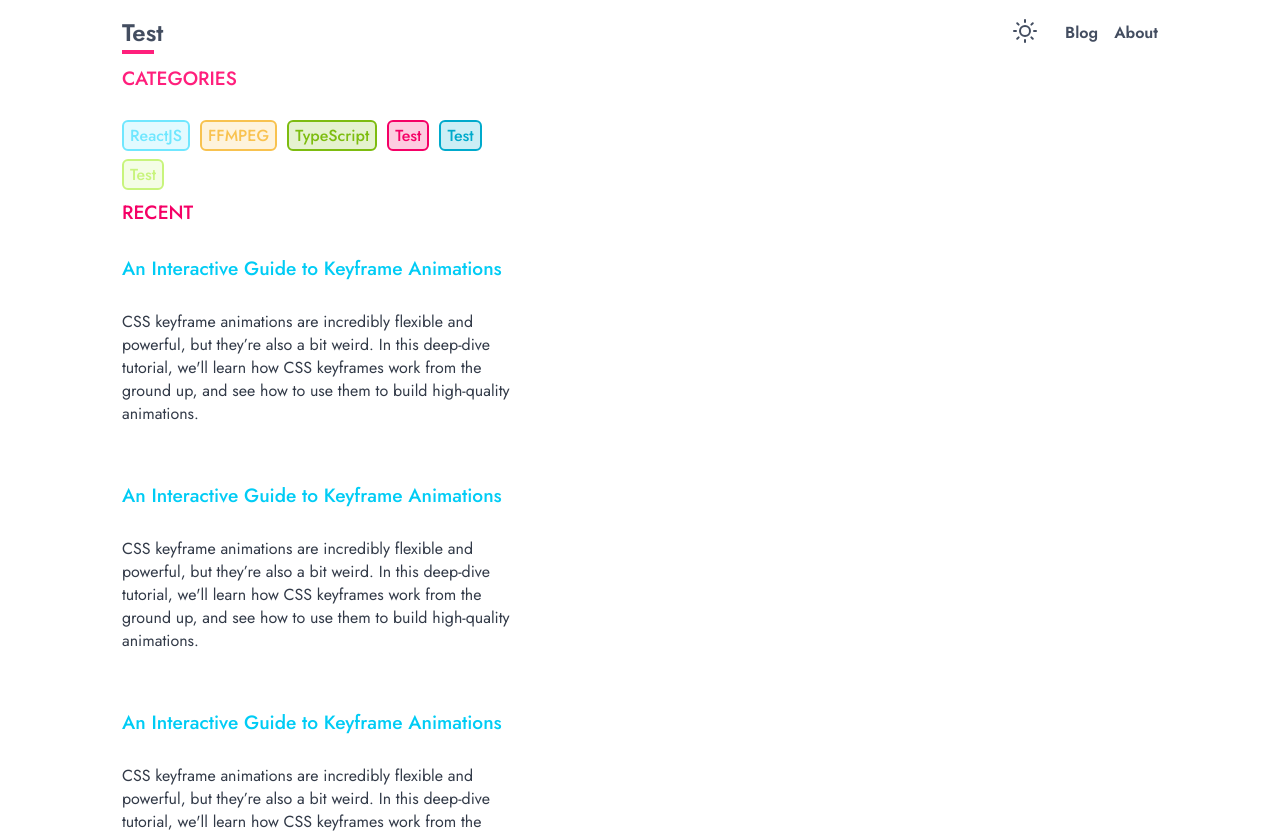
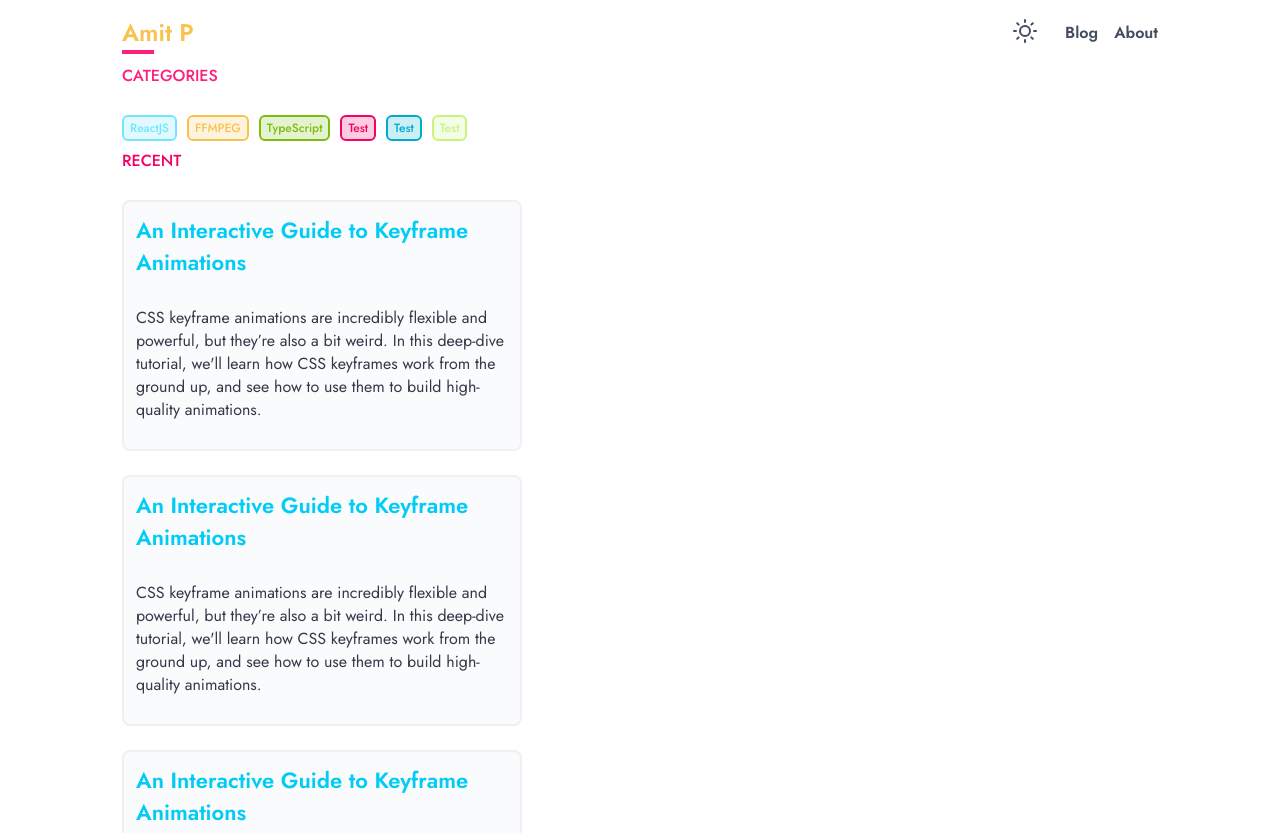
Before and after one commit to DaChartreux/try.catch.wtf, a Next.js app: page / in a window 1280 px wide. Shown: the top 833 px of the page. Built offline with nearby package versions, Linux system fonts and the light colour scheme.

Commit message:
🗑️ chore: remove unwanted props

```diff
--- a/components/Navbar.tsx
+++ b/components/Navbar.tsx
@@ -103,11 +103,17 @@ const Navbar = () => {
       <NavInnerContainer>
         <Link href="/" passHref>
           <HomeLinkStyled
-            fgColor={useAppThemeValue<ColorShade>("gray.800", "gray.100")}
-            fgHoverColor={useAppThemeValue<ColorShade>("gray.700", "gray.300")}
-            fgActiveColor={useAppThemeValue<ColorShade>("gray.600", "gray.400")}
+            fgColor={useAppThemeValue<ColorShade>("yellow.400", "yellow.300")}
+            fgHoverColor={useAppThemeValue<ColorShade>(
+              "yellow.500",
+              "yellow.400"
+            )}
+            fgActiveColor={useAppThemeValue<ColorShade>(
+              "yellow.600",
+              "yellow.500"
+            )}
           >
-            Test
+            Amit P
           </HomeLinkStyled>
         </Link>
         <NavStyled>
--- a/components/PostPreview.tsx
+++ b/components/PostPreview.tsx
@@ -14,15 +14,23 @@ type RecentPosts = {
 
 type PostPreviewStyledProps = {
   fgColor: ColorShade;
+  bgColor: ColorShade;
   fgHoverColor: ColorShade;
   descriptionColor: ColorShade;
 };
 
 const PostPreviewStyled = styled.div<PostPreviewStyledProps>`
-  margin-bottom: 3.5rem;
+  padding: 0.75rem;
+  border-radius: 0.5rem;
+  margin-bottom: 1.5rem;
+  border-width: 2px;
+  border-style: solid;
 
-  ${({ theme: { colors }, fgColor, fgHoverColor, descriptionColor }) =>
+  ${({ theme: { colors }, fgColor, bgColor, fgHoverColor, descriptionColor }) =>
     css`
+      background-color: ${colors[bgColor]}22;
+      border-color: ${colors[bgColor]}66;
+
       h1 {
         color: ${colors[fgColor]};
       }
@@ -41,14 +49,15 @@ const PostPreviewStyled = styled.div<PostPreviewStyledProps>`
 
 const PostPreview = ({ title, description }: RecentPosts) => (
   <PostPreviewStyled
+    bgColor={useAppThemeValue<ColorShade>("gray.100", "gray.900")}
     fgColor={useAppThemeValue<ColorShade>("blue.600", "blue.100")}
     fgHoverColor={useAppThemeValue<ColorShade>("blue.800", "blue.400")}
     descriptionColor={useAppThemeValue<ColorShade>("gray.900", "gray.100")}
   >
     <Heading
       fgColor={useAppThemeValue<ColorShade>("blue.600", "blue.200")}
-      fontWeight={500}
-      fontSize={"1.2rem"}
+      fontWeight={600}
+      fontSize={"1.375rem"}
     >
       {title}
     </Heading>
--- a/components/Tag.tsx
+++ b/components/Tag.tsx
@@ -4,7 +4,7 @@ import styled, { css } from "styled-components";
 import { ColorShade } from "@typings/styled";
 
 type TagStyledProps = {
-  color: ColorShade;
+  bgColor: ColorShade;
   fgColor: string;
 };
 
@@ -14,7 +14,7 @@ type TagProps = {
 };
 
 const TagStyle = styled.a<TagStyledProps>`
-  font-size: 1rem;
+  font-size: 0.75rem;
   font-weight: 500;
   text-decoration: none;
   padding: 0.25rem 0.5rem;
@@ -33,24 +33,24 @@ const TagStyle = styled.a<TagStyledProps>`
     border-width: 2px;
   }
 
-  ${({ theme: { colors }, color }) => css`
-    color: ${colors[color]};
+  ${({ theme: { colors }, bgColor }) => css`
+    color: ${colors[bgColor]};
 
     div {
-      border-color: ${colors[color]};
-      background-color: ${colors[color]}33;
+      border-color: ${colors[bgColor]};
+      background-color: ${colors[bgColor]}33;
     }
 
     &:hover {
       div {
         transform: scale(1.05);
-        background-color: ${colors[color]}55;
+        background-color: ${colors[bgColor]}55;
       }
     }
 
     &:active {
       div {
-        background-color: ${colors[color]}66;
+        background-color: ${colors[bgColor]}66;
       }
     }
   `};
--- a/components/sections/Categories.tsx
+++ b/components/sections/Categories.tsx
@@ -15,14 +15,14 @@ type CategoriesProps = {
 
 const Categories = ({ categories }: CategoriesProps) => (
   <>
-    <Heading fgColor="pink.500" fontWeight={500} fontSize={"1.2rem"}>
+    <Heading fgColor="pink.500" fontWeight={500} fontSize={"1rem"}>
       CATEGORIES
     </Heading>
     {categories.map((category) => (
       <Tag
         href={category.slug}
         key={category.id}
-        color={category.color}
+        bgColor={category.color}
         fgColor="white"
       >
         {category.category}
--- a/components/sections/Recent.tsx
+++ b/components/sections/Recent.tsx
@@ -4,6 +4,7 @@ import Heading from "@components/Heading";
 import PostPreview from "@components/PostPreview";
 import { useAppThemeValue } from "@hooks/useAppThemeValue";
 import { ColorShade } from "@typings/styled";
+import styled, { css } from "styled-components";
 
 type RecentPostsProps = {
   posts: {
@@ -19,9 +20,8 @@ const RecentPosts = ({ posts }: RecentPostsProps) => (
   <>
     <Heading
       fgColor={useAppThemeValue<ColorShade>("pink.600", "pink.500")}
-      fgHoverColor={useAppThemeValue<ColorShade>("pink.600", "pink.500")}
       fontWeight={500}
-      fontSize={"1.2rem"}
+      fontSize={"1rem"}
     >
       RECENT
     </Heading>
```
Also changed, not shown: components/Layout.tsx (added, +12 -0 lines).
